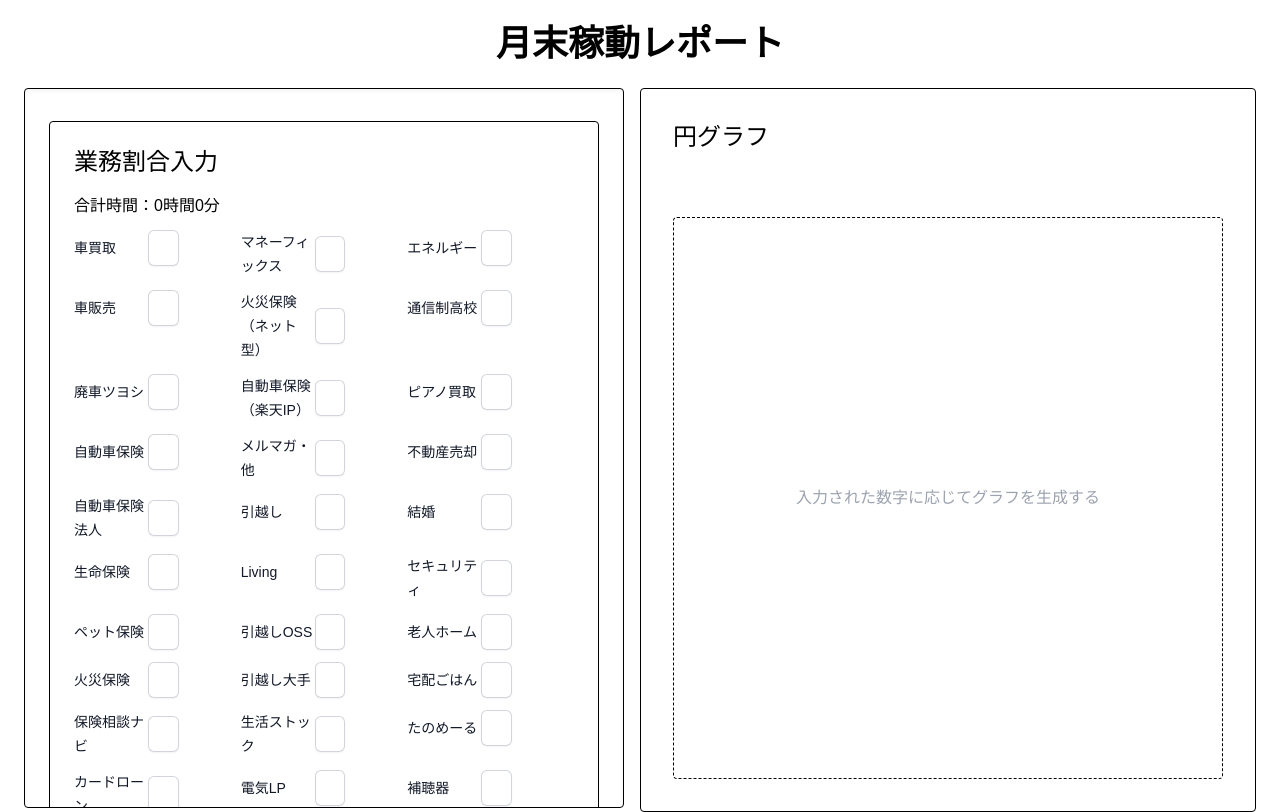
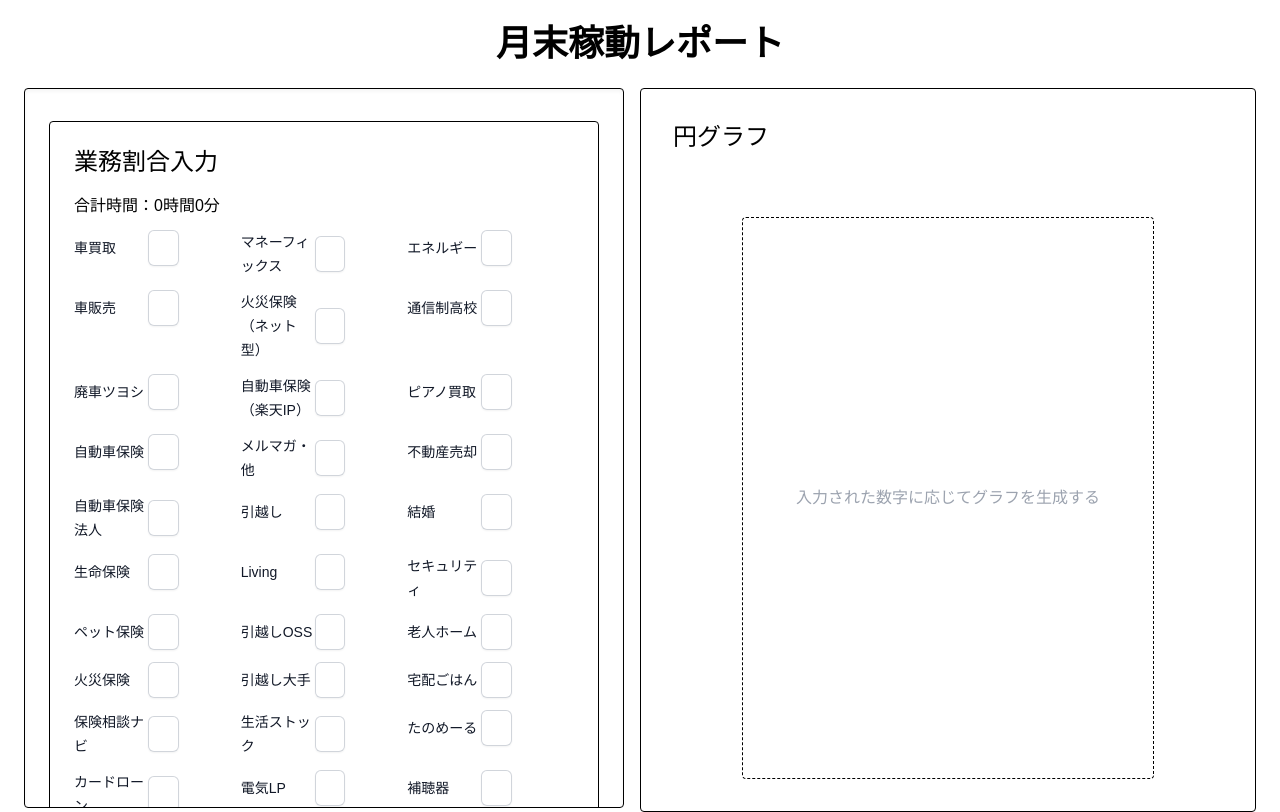
Before and after one commit to ppppppsmash/end-of-month_performance, a React (Create React App) app in the folder client/: page / in a window 1280 px wide. Built offline with nearby package versions, Linux system fonts and the light colour scheme.

Commit message:
mod: グラフサイズ

```diff
--- a/client/src/App.tsx
+++ b/client/src/App.tsx
@@ -178,7 +178,7 @@
         </div>
         <div className="bg-white flex-1 w-5/12 border border-solid rounded border-black p-8">
           <div className="mb-4"><h2 className="text-2xl">円グラフ</h2></div>
-          <div className="w-full mx-auto mt-16 border border-dashed border-black rounded">
+          <div className="w-[75%] mx-auto mt-16 border border-dashed border-black rounded">
              {datas.datasets[0].data.length ? <Pie data={datas} /> : <p className="h-[70vh] flex justify-center items-center text-gray-400">入力された数字に応じてグラフを生成する</p>}
           </div>
         </div>
```
